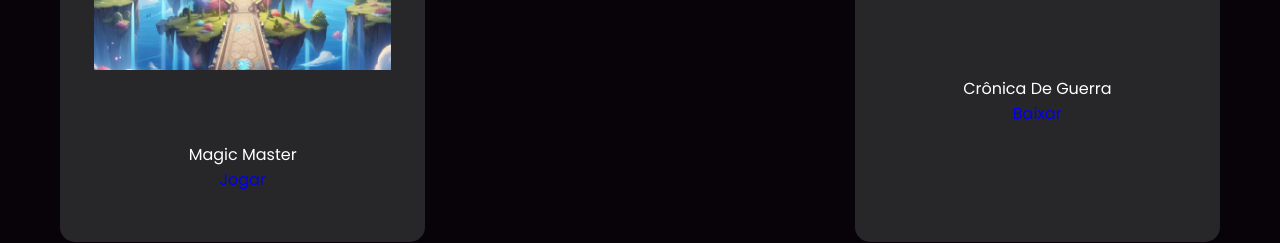
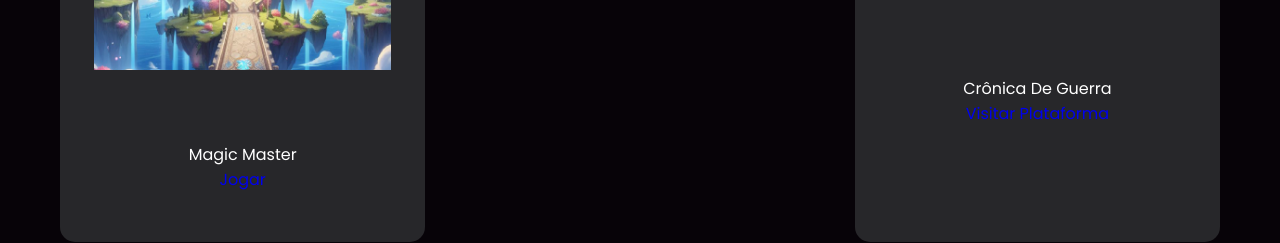
Before and after one commit to Dxn1xp/giocandoj3, a plain HTML site: page index.html in a window 1280 px wide. Shown: the part 1463-1706 px from the top of the page. Drawn offline with Linux system fonts and the light colour scheme.

Commit message:
Update index.html

```diff
--- a/index.html
+++ b/index.html
@@ -41,7 +41,7 @@
         <div class="card">
             <img src="./imagens/Cronica de Guerra.jpeg" alt="jogo 3" class="plan-image">
             <div class="content"></div>Crônica De Guerra
-            <a href="https://github.com/Dxn1xp/CronicaDeGuerraEXE" class="btn">Baixar<a>
+            <a href="https://explore-knowledge-of-wars.github.io/CdG/" class="btn">Visitar Plataforma<a>
         </div>
 </section>
 
```
